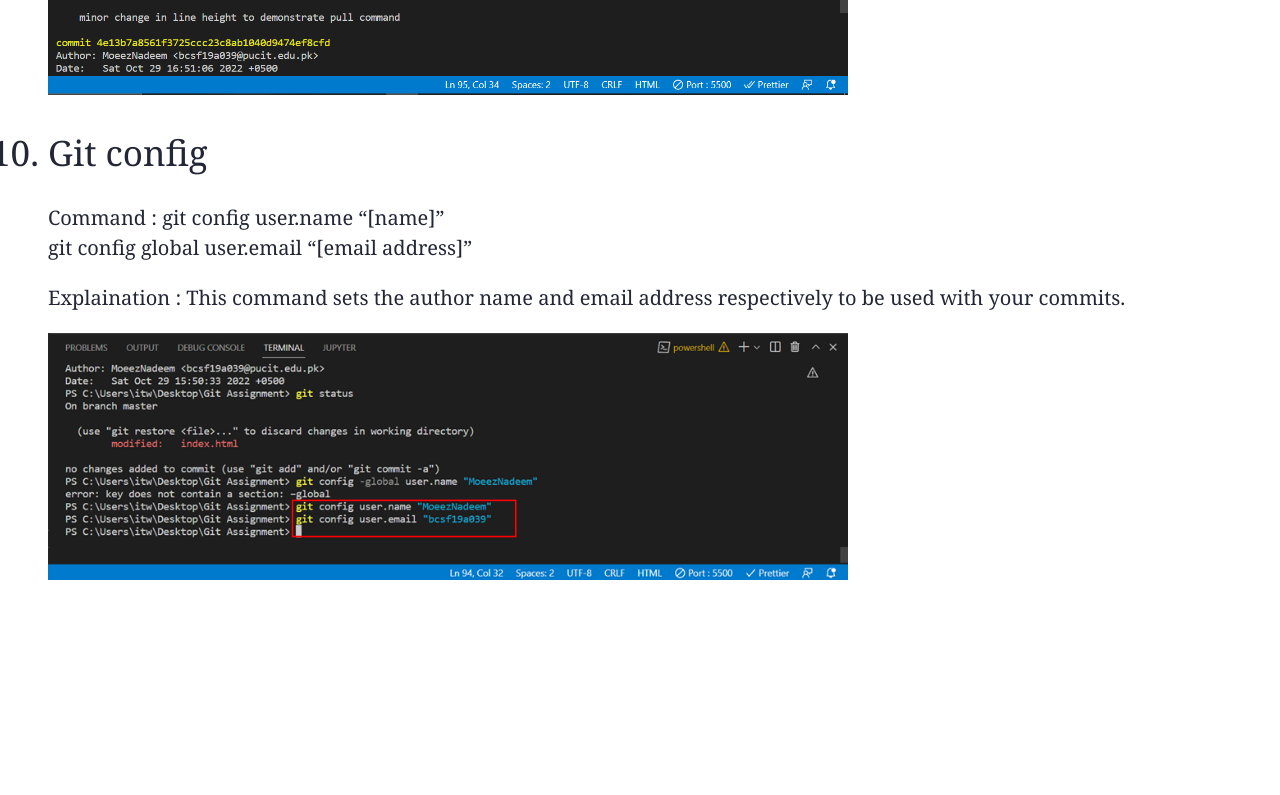
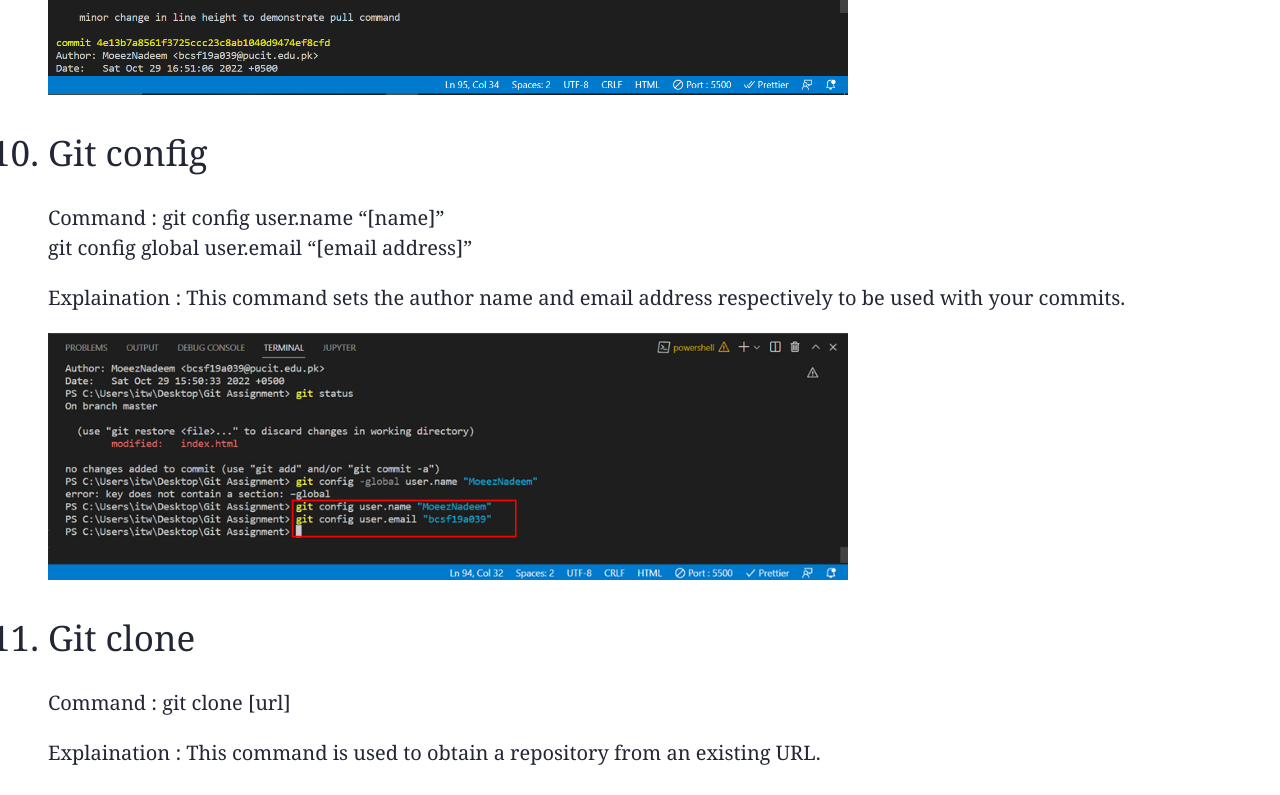
Before and after one commit to MoeezNadeem/BCSF19A039, a plain HTML site: page index.html in a window 1280 px wide. Shown: the part 4177-4972 px from the top of the page. Before the commit the page ends 4791 px from the top, so only its background shows below. Drawn offline with Linux system fonts and the light colour scheme.

Commit message:
Explained git clone command

```diff
--- a/index.html
+++ b/index.html
@@ -98,6 +98,12 @@
         respectively to be used with your commits.<br />
         <img src="/images/git_config.png" alt="" class="snapshot_class" />
       </h4>
+      <li class="list_element">Git clone</li>
+      <h4 class="text">
+        <p>Command : git clone [url]</p>
+        Explaination : This command is used to obtain a repository from an
+        existing URL.<br />
+      </h4>
     </ol>
   </body>
 </html>
```
